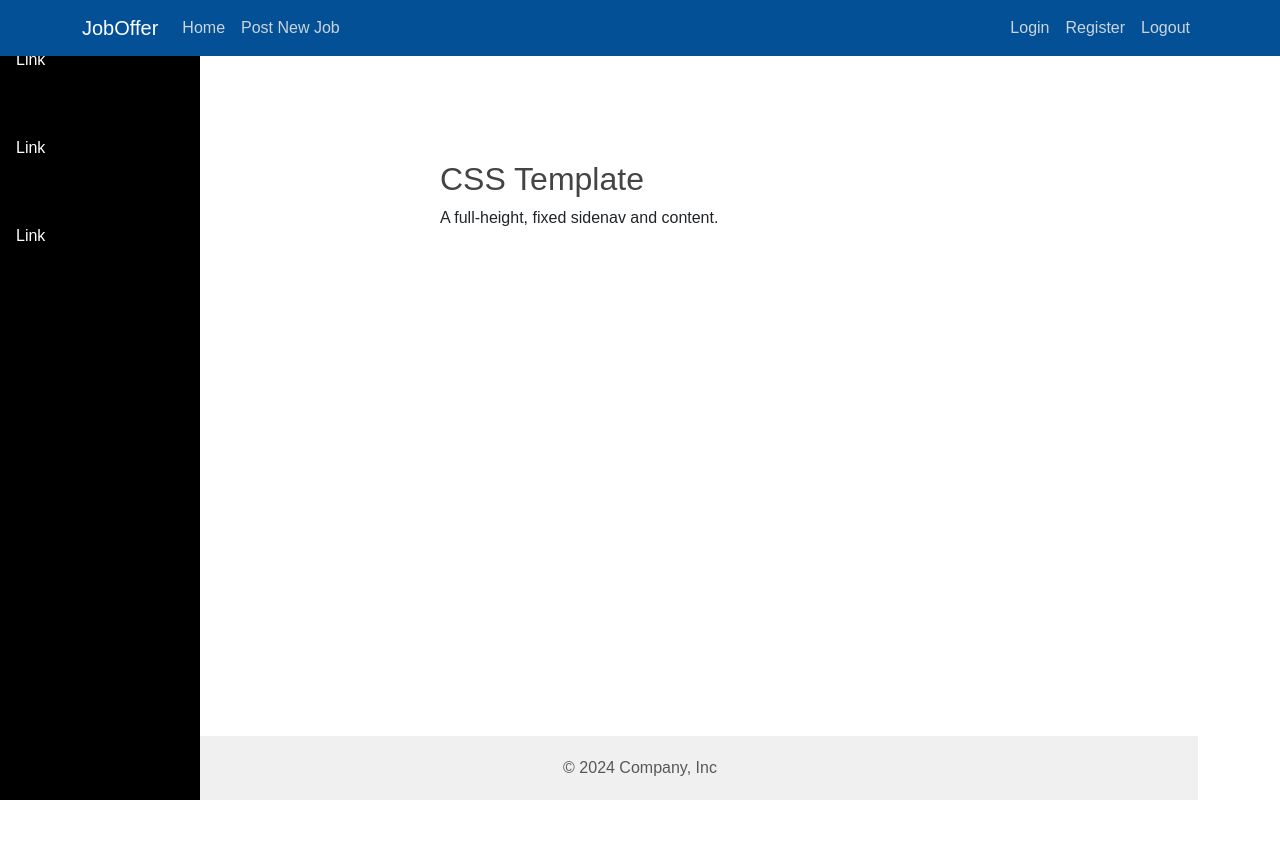
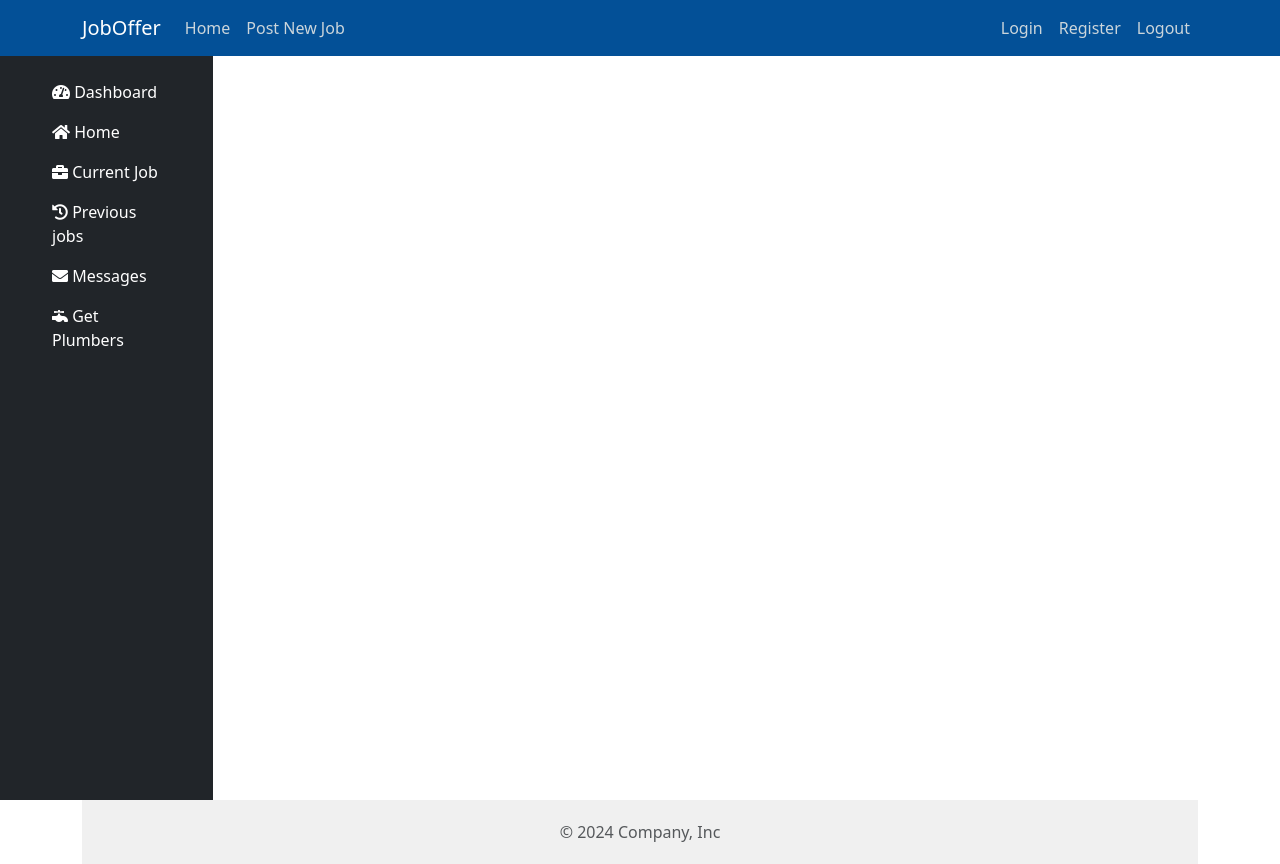
Before and after one commit to Tnkma/JobOffer, a Flask app: page /client in a window 1280 px wide. Before the commit the page ends 800 px from the top, so only its background shows below. Run offline with Flask 3, Linux system fonts and the light colour scheme.

Commit message:
making progress

```diff
--- a/templates/client.html
+++ b/templates/client.html
@@ -1,14 +1,49 @@
-{% extends "layout.html" %}
-{% block content %}
-<link rel="stylesheet" type="text/css" href="{{ url_for('static', filename='plumc.css') }}">
-<div class="sidenav">
-  <a href="#">Link</a>
-  <a href="#">Link</a>
-  <a href="#">Link</a>
-</div>
+{% extends "layout.html" %} {% block content %}
 
-<div class="content">
-  <h2>CSS Template</h2>
-  <p>A full-height, fixed sidenav and content.</p>
+<div class="container-fluid">
+  <div class="row flex-nowrap">
+    <div class="bg-dark col-auto col-md-2 min-vh-100">
+      <div class="bg-dark p-4">
+        <ul class="nav nav-pills flex-column mt-5">
+          <li class="nav-item">
+            <a href="#" class="nav-link text-white">
+              <i class="fs-6 fas fa-tachometer-alt"></i>
+              <span class="fs-5.5 d-none d-sm-inline">Dashboard</span>
+            </a>
+          </li>
+          <li class="nav-item">
+            <a href="#" class="nav-link text-white">
+              <i class="fs-6 fas fa-home"></i>
+              <span class="fs-5.5 d-none d-sm-inline">Home</span>
+            </a>
+          </li>
+          <li class="nav-item">
+            <a href="#" class="nav-link text-white">
+              <i class="fs-6 fas fa-briefcase"></i>
+              <span class="fs-5.5 d-none d-sm-inline">Current Job</span>
+            </a>
+          </li>
+          <li class="nav-item">
+            <a href="#" class="nav-link text-white">
+              <i class="fs-6 fas fa-history"></i>
+              <span class="fs-5.5 d-none d-sm-inline">Previous jobs</span>
+            </a>
+          </li>
+          <li class="nav-item">
+            <a href="#" class="nav-link text-white">
+              <i class="fs-6 fas fa-envelope"></i>
+              <span class="fs-5.5 d-none d-sm-inline">Messages</span>
+            </a>
+          </li>
+          <li class="nav-item">
+            <a href="#" class="nav-link text-white">
+              <i class="fs-6 fas fa-faucet"></i>
+              <span class="fs-5.5 d-none d-sm-inline">Get Plumbers</span>
+            </a>
+          </li>
+        </ul>
+      </div>
+    </div>
+  </div>
 </div>
 {% endblock %}
--- a/templates/layout.html
+++ b/templates/layout.html
@@ -7,6 +7,7 @@
     <meta name="description" content="">
     <meta name="viewport" content="width=device-width, initial-scale=1, shrink-to-fit=no">
     <!-- Bootstrap CSS -->
+    <link rel="stylesheet" href="https://cdnjs.cloudflare.com/ajax/libs/font-awesome/5.15.4/css/all.min.css">
     <link href="https://cdn.jsdelivr.net/npm/bootstrap@5.3.3/dist/css/bootstrap.min.css" rel="stylesheet" integrity="sha384-QWTKZyjpPEjISv5WaRU9OFeRpok6YctnYmDr5pNlyT2bRjXh0JMhjY6hW+ALEwIH" crossorigin="anonymous">
     <link rel="stylesheet" type="text/css" href="{{ url_for('static', filename='main.css') }}">
 </head>
```
Also changed, not shown: templates/plumber.html (+46 -12 lines).
